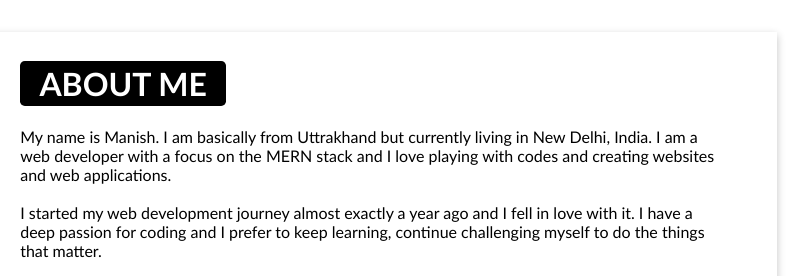
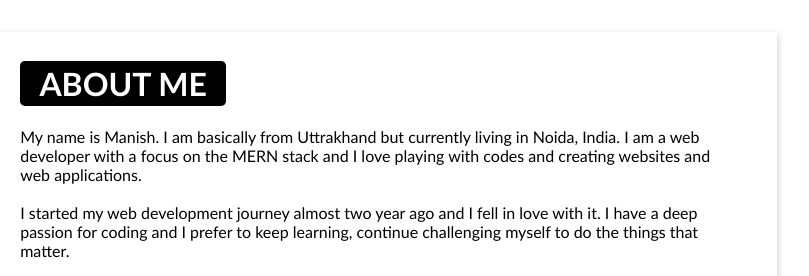
Before and after one commit to m0956870/Portfolio, a plain HTML site: page index.html in a window 1280 px wide. Shown: the part 800-1076 px from the top of the page, 471-1280 px from the left. Drawn offline with Linux system fonts and the light colour scheme.

Commit message:
Update index.html

```diff
--- a/index.html
+++ b/index.html
@@ -59,11 +59,11 @@ alt="image" />
 <div class="details">
 <h1 style="margin-bottom: 1.5rem;"><a href="#about">ABOUT ME</a></h1>
 <div>
-  <p>My name is Manish. I am basically from Uttrakhand but currently living in New Delhi, India. I am a web developer with a focus on the MERN stack and I love playing with codes and creating websites and web applications.
+  <p>My name is Manish. I am basically from Uttrakhand but currently living in Noida, India. I am a web developer with a focus on the MERN stack and I love playing with codes and creating websites and web applications.
 </p>
 <br />
 <p>
-  I started my web development journey almost exactly a year ago and I fell in love with it. I have a deep passion for coding and I prefer to keep learning, continue challenging myself to do the things that matter.
+  I started my web development journey almost two year ago and I fell in love with it. I have a deep passion for coding and I prefer to keep learning, continue challenging myself to do the things that matter.
 </p>
 <br />
 <p>I am passionate, who learns fast and adapts quickly. I like to explore new things, meeting new people and I can listen to music all day.
```
